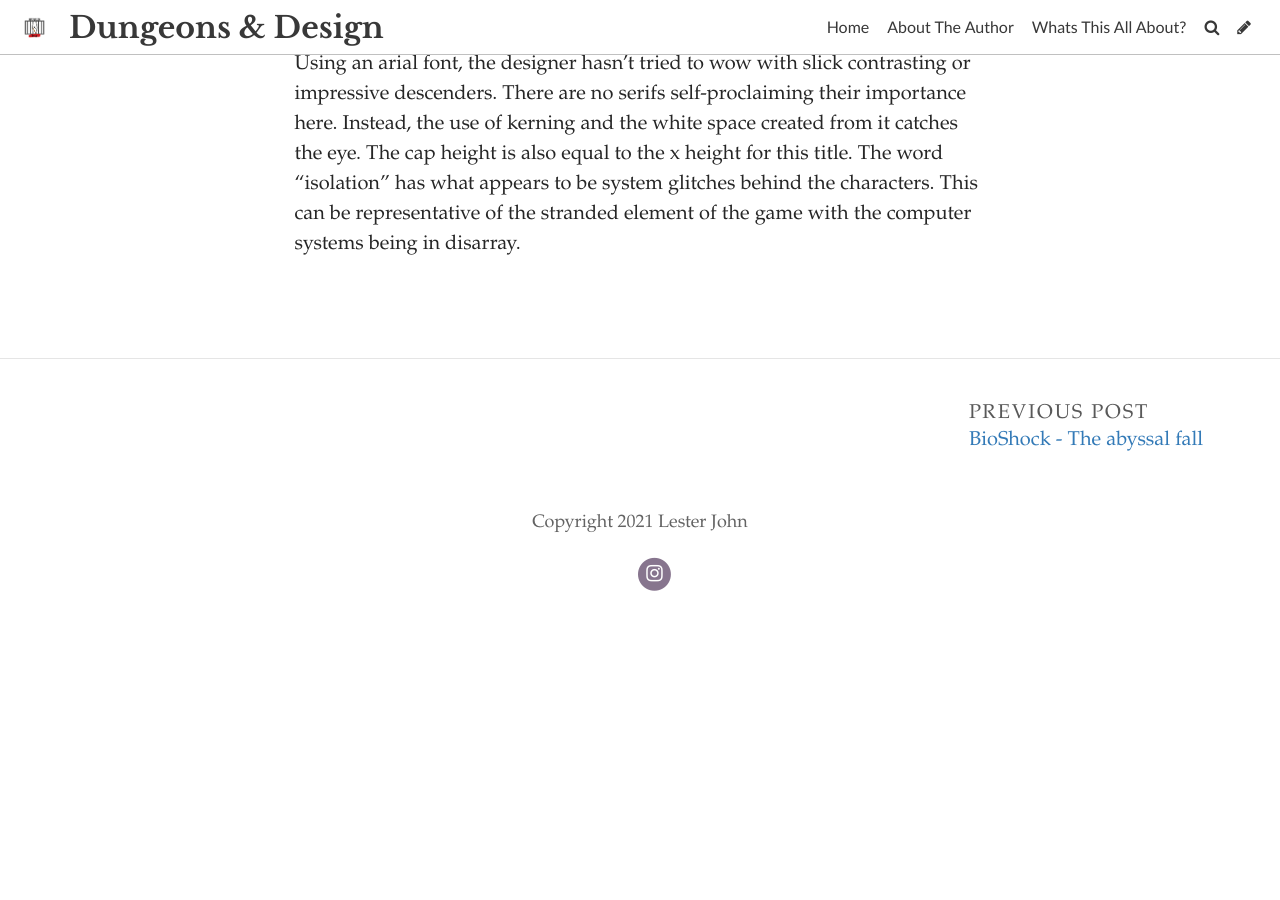
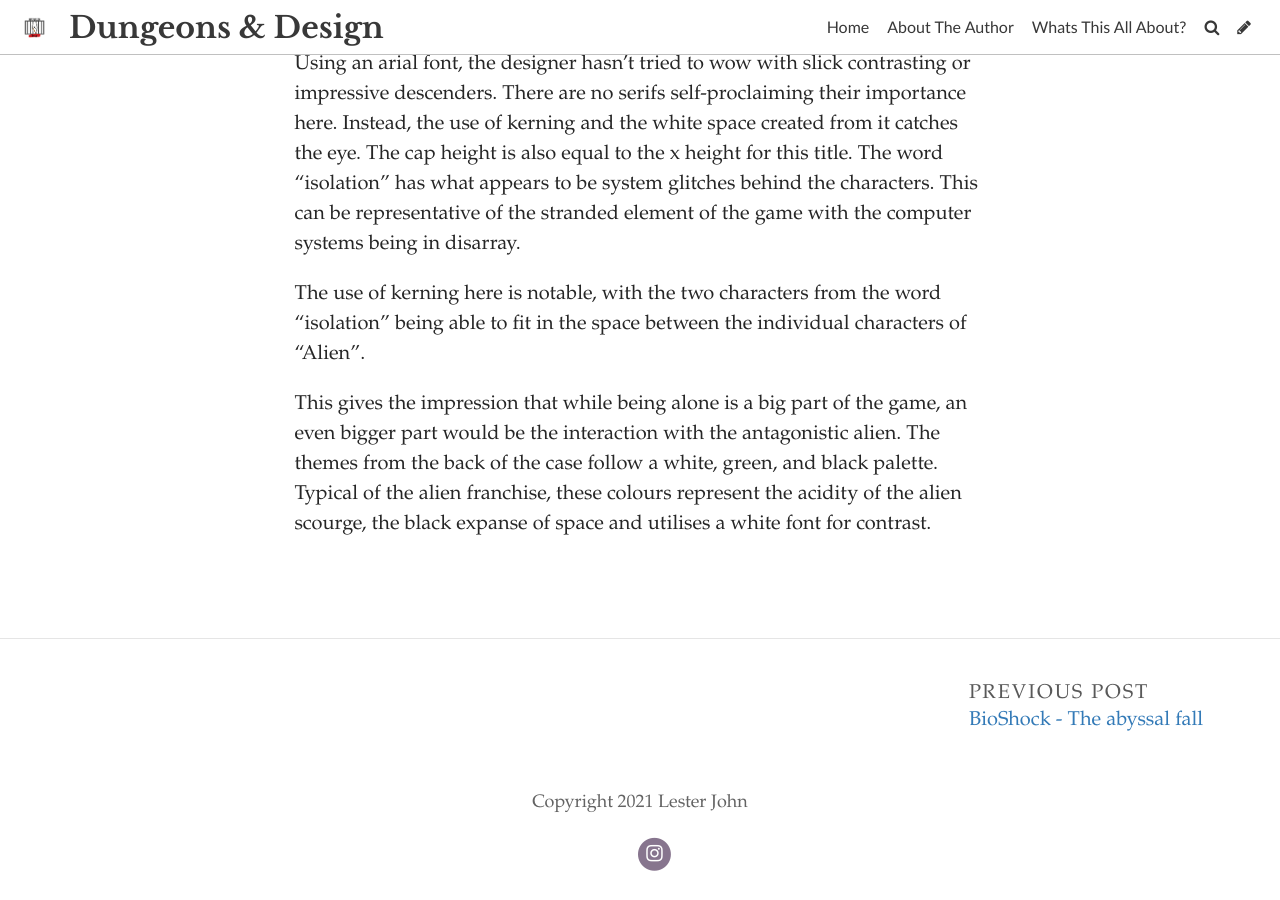
Before and after one commit to LJOHN15/emergence, a Jekyll site: the page built from _posts/2021-11-29-alien-isolation-interstellar-iconography.md, in a window 1280 px wide and 900 px high, scrolled down 884 px. Built offline with Jekyll 4.4.1, drawn with Linux system fonts in a browser that asks for light colours; some web fonts are replaced; before the commit the page ends 1504 px from its top, so only the background shows below that.

Commit message:
Update Post “2021-11-29-alien-isolation-interstellar-iconography”

```diff
--- a/_posts/2021-11-29-alien-isolation-interstellar-iconography.md
+++ b/_posts/2021-11-29-alien-isolation-interstellar-iconography.md
@@ -14,3 +14,8 @@
 The typography makes excellent use of the concept of iconography. This is the idea of a sign or phrase being designed in a way that represents its meaning. Its an extremely clever manipulation of imagery. In this instance we see it used to press home the idea and feeling of isolation. The spacing between each character is massive, this is also representative of the huge expanse of space, moreover the locale of the game itself, a star system with no neighbouring planets or stars for lightyears. Moreover, with each character isolated from the next, it brings the title itself to life prior to even playing it.
 
 Using an arial font, the designer hasn’t tried to wow with slick contrasting or impressive descenders. There are no serifs self-proclaiming their importance here. Instead, the use of kerning and the white space created from it catches the eye. The cap height is also equal to the x height for this title. The word “isolation” has what appears to be system glitches behind the characters. This can be representative of the stranded element of the game with the computer systems being in disarray.
+
+The use of kerning here is notable, with the two characters from the word “isolation” being able to fit in the space between the individual characters of “Alien”.
+
+This gives the impression that while being alone is a big part of the game, an even bigger part would be the interaction with the antagonistic alien.
+The themes from the back of the case follow a white, green, and black palette. Typical of the alien franchise, these colours represent the acidity of the alien scourge, the black expanse of space and utilises a white font for contrast.
```
